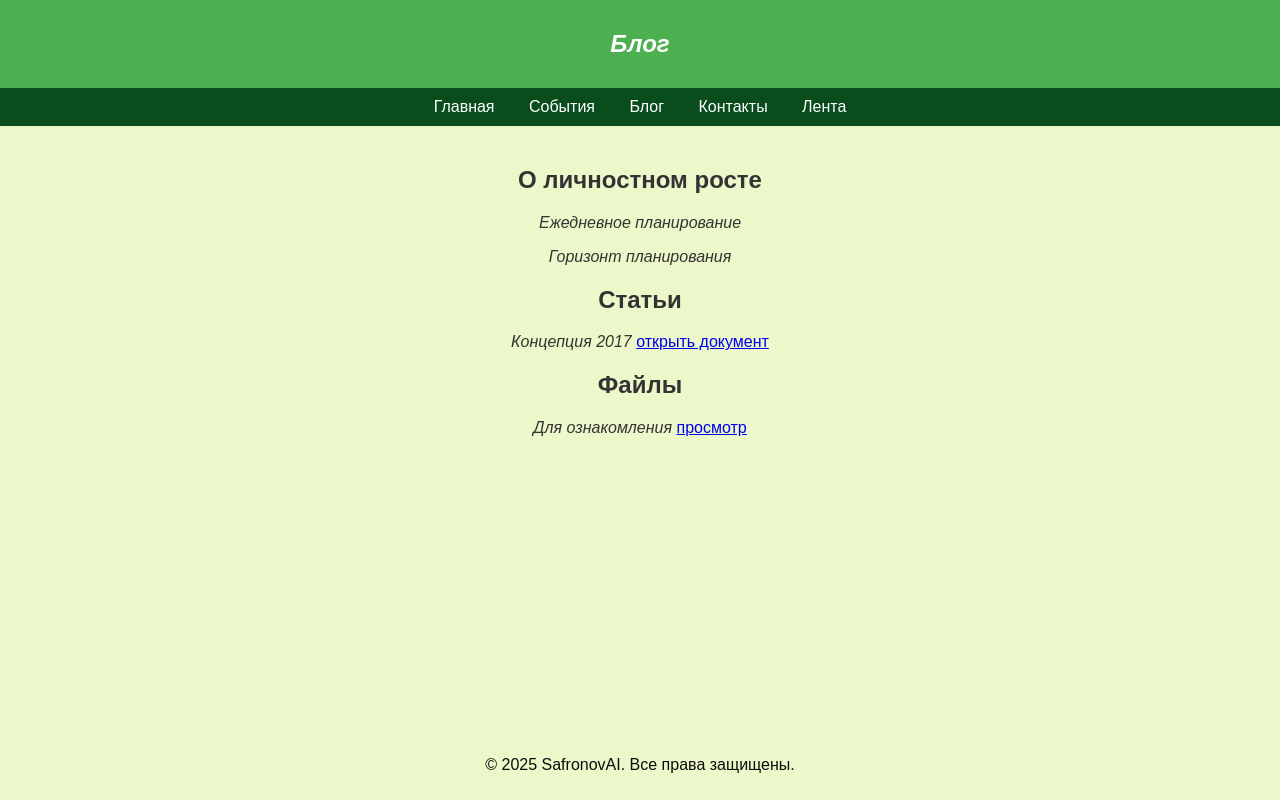
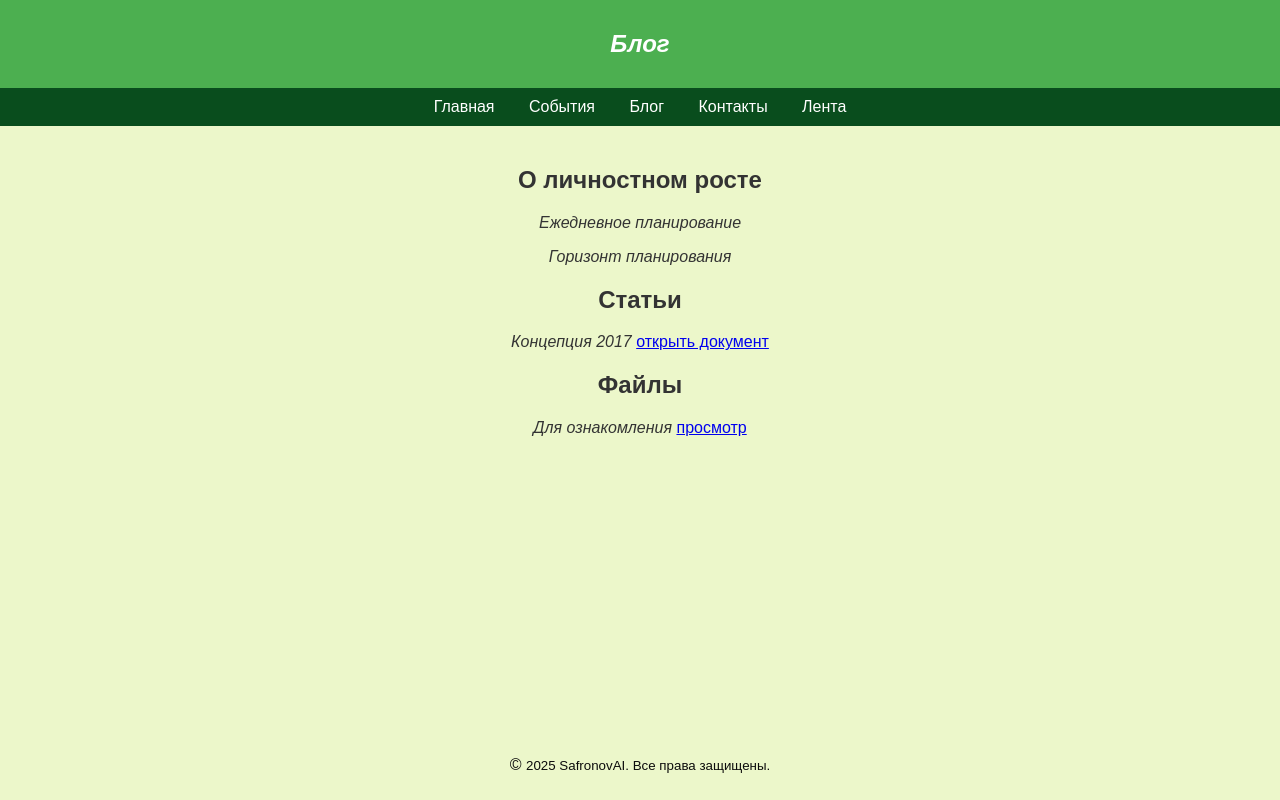
Before and after one commit to alex-e-i/-1, a plain HTML site: page blog.html in a window 1280 px wide. Drawn offline with Linux system fonts and the light colour scheme.

Commit message:
Add files via upload
Изменил шрифт

```diff
--- a/blog.html
+++ b/blog.html
@@ -80,7 +80,7 @@
         </div>
     </main>
     <footer>
-        <p>&copy; 2025 SafronovAI. Все права защищены.</p>
+        <p>&copy; <small>2025 SafronovAI. Все права защищены.</small></p>
     </footer>
 </body>
 </html>
```
Also changed, not shown: contact.html (+1 -1 lines), events.html (+1 -1 lines), index.html (+1 -1 lines).
